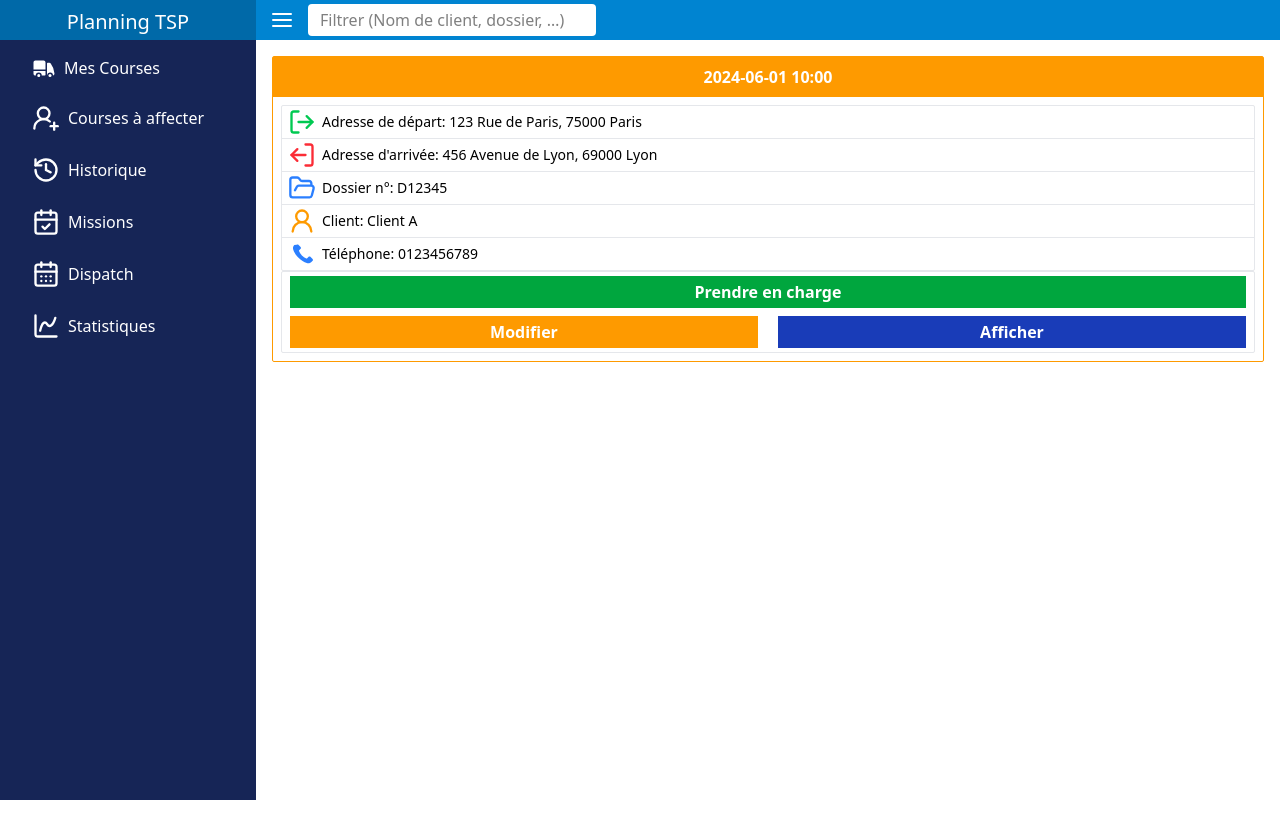
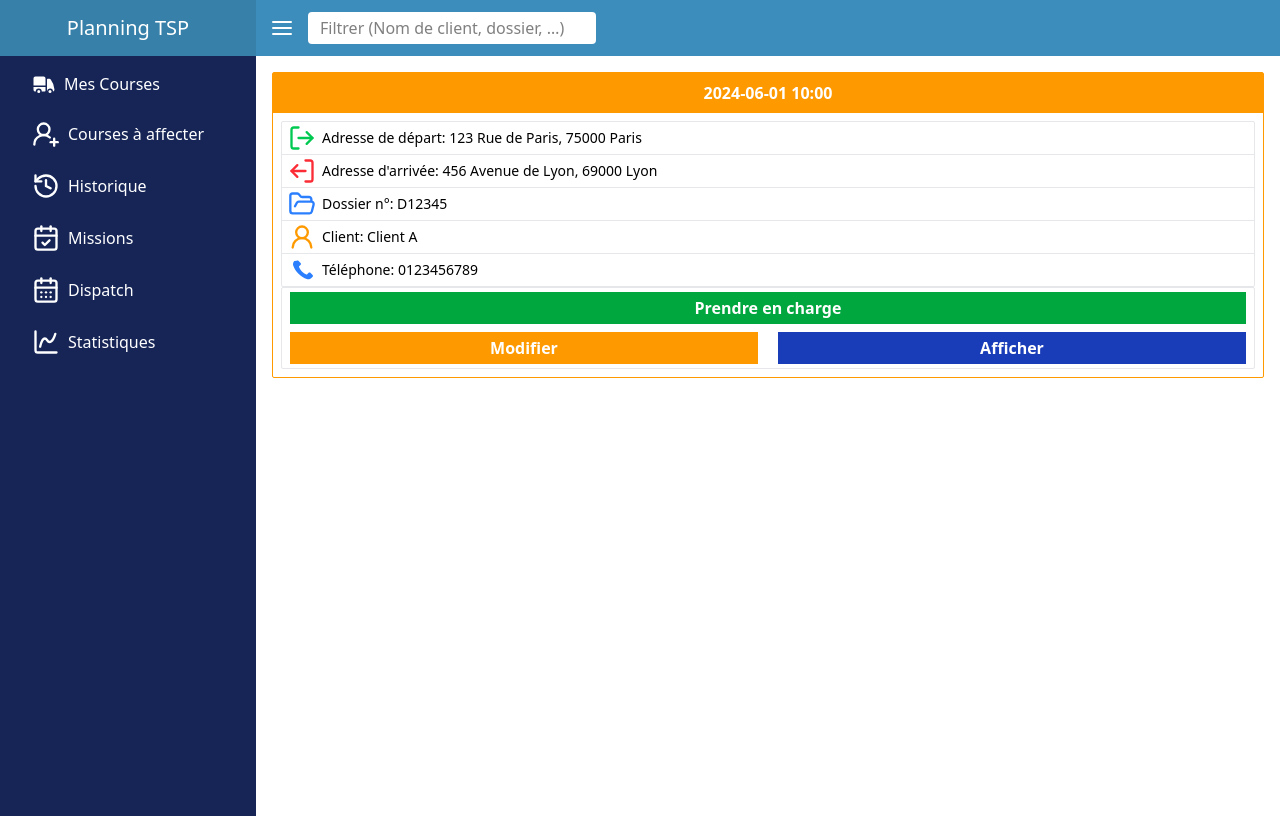
Before and after one commit to mylanlegenie/tsp-planning, a React app in the folder frontend/: page / in a window 1280 px wide. Built offline with nearby package versions, Linux system fonts and the light colour scheme; the HTML template or start-up script is replaced by a standard one.

Commit message:
fix: change style of the NavBar

```diff
--- a/frontend/src/components/molecules/NavBar.tsx
+++ b/frontend/src/components/molecules/NavBar.tsx
@@ -9,15 +9,13 @@ function NavBar({
   setIsOpen: Dispatch<SetStateAction<boolean>>;
 }) {
   return (
-    <nav className="flex flex-row w-full h-[5vh]">
-      <div className="bg-sky-700 px-4 py-2 w-3xs">
+    <nav className="flex flex-row w-full h-[7vh]">
+      <div className="bg-[#3680A9] flex items-center justify-center px-8 w-3xs h-full">
         <Link to="/">
-          <h1 className="text-white text-xl text-center m-auto">
-            Planning TSP
-          </h1>
+          <h1 className="text-white text-xl text-center">Planning TSP</h1>
         </Link>
       </div>
-      <div className="bg-sky-600 px-4 flex flex-6 items-center gap-2 ml-auto">
+      <div className="bg-[#3C8DBC] px-4 flex flex-6 items-center gap-2 ml-auto">
         <Burger onClick={() => setIsOpen(!isOpen)} isOpen={isOpen} />
         <input
           type="search"
```
